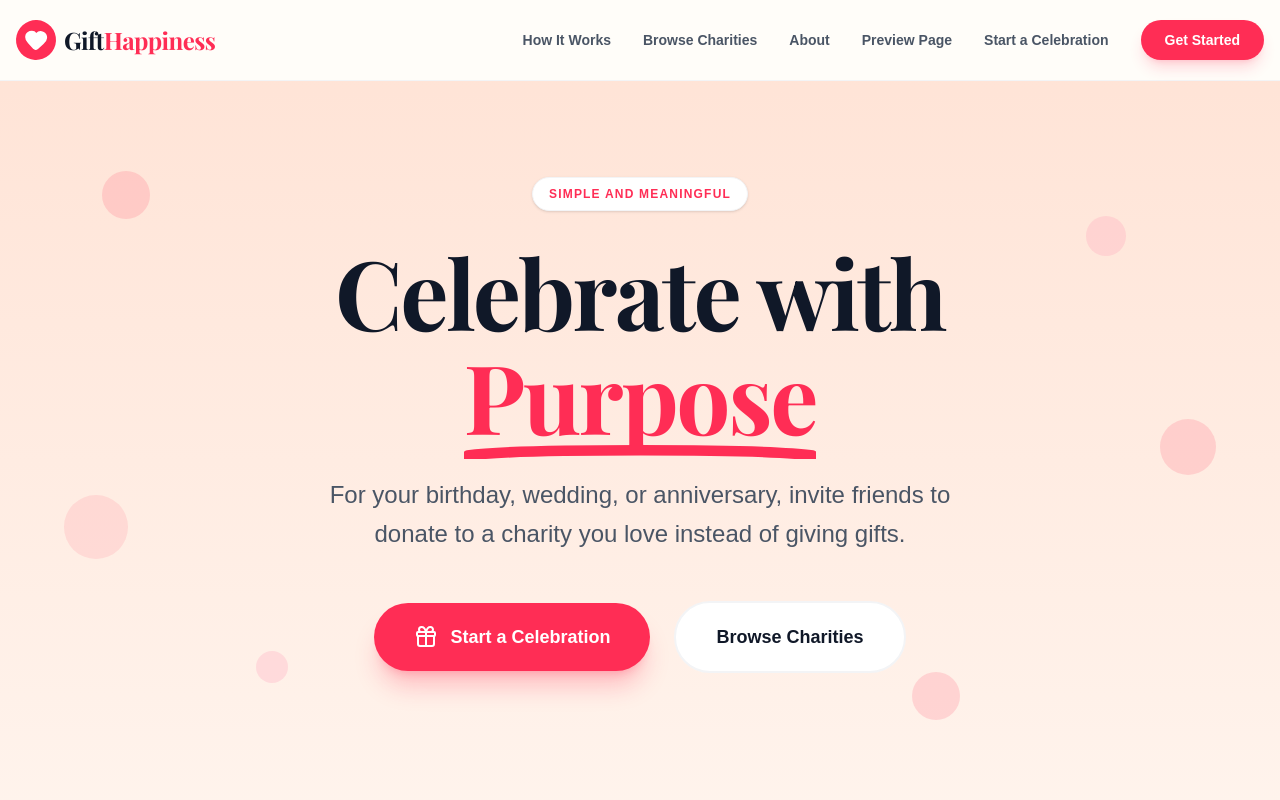
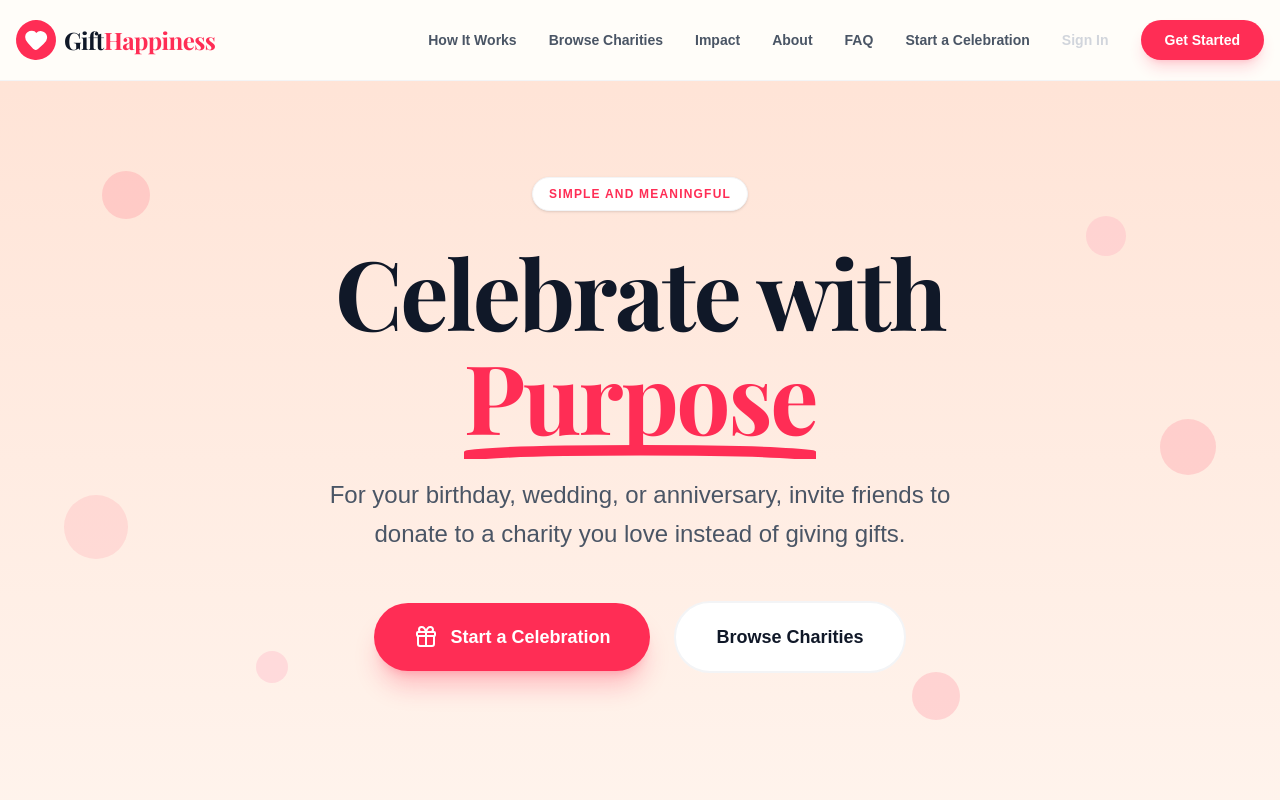
Before and after one commit to Bingeljell/gifthappiness, a Next.js app: page / in a window 1280 px wide. Shown: the top 800 px of the page. Built offline with nearby package versions, Linux system fonts and the light colour scheme.

Commit message:
Wire header/footer nav to match documented IA (Impact, FAQ, Sign In placeholder, footer legal/company links)

```diff
--- a/src/components/Footer.tsx
+++ b/src/components/Footer.tsx
@@ -24,13 +24,14 @@ export default function Footer() {
             </Link>
           </div>
 
-          <div className="md:col-start-3">
+          <div>
             <h3 className="text-xs font-bold text-gray-900 uppercase tracking-widest mb-8">Platform</h3>
             <ul className="flex flex-col gap-5">
               <li><Link href="/#how-it-works" className="text-gray-500 hover:text-primary-pink text-sm font-medium transition-colors">How It Works</Link></li>
               <li><Link href="/charities" className="text-gray-500 hover:text-primary-pink text-sm font-medium transition-colors">Browse Charities</Link></li>
               <li><Link href="/create" className="text-gray-500 hover:text-primary-pink text-sm font-medium transition-colors">Start a Celebration</Link></li>
               <li><Link href="/celebration" className="text-gray-500 hover:text-primary-pink text-sm font-medium transition-colors">Celebration Page</Link></li>
+              <li><Link href="/impact" className="text-gray-500 hover:text-primary-pink text-sm font-medium transition-colors">Transparency and SDGs</Link></li>
             </ul>
           </div>
 
@@ -39,6 +40,18 @@ export default function Footer() {
             <ul className="flex flex-col gap-5">
               <li><Link href="/about" className="text-gray-500 hover:text-primary-pink text-sm font-medium transition-colors">About Us</Link></li>
               <li><Link href="/about#faq" className="text-gray-500 hover:text-primary-pink text-sm font-medium transition-colors">FAQ</Link></li>
+              <li><Link href="/contact" className="text-gray-500 hover:text-primary-pink text-sm font-medium transition-colors">Contact</Link></li>
+              <li><Link href="/for-charities" className="text-gray-500 hover:text-primary-pink text-sm font-medium transition-colors">For Charities</Link></li>
+            </ul>
+          </div>
+
+          <div>
+            <h3 className="text-xs font-bold text-gray-900 uppercase tracking-widest mb-8">Legal</h3>
+            <ul className="flex flex-col gap-5">
+              <li><Link href="/privacy" className="text-gray-500 hover:text-primary-pink text-sm font-medium transition-colors">Privacy Policy</Link></li>
+              <li><Link href="/terms" className="text-gray-500 hover:text-primary-pink text-sm font-medium transition-colors">Terms of Service</Link></li>
+              <li><Link href="/refund-policy" className="text-gray-500 hover:text-primary-pink text-sm font-medium transition-colors">Refund/Donation Policy</Link></li>
+              <li><Link href="/charity-selection-policy" className="text-gray-500 hover:text-primary-pink text-sm font-medium transition-colors">Charity Selection Policy</Link></li>
             </ul>
           </div>
         </div>
--- a/src/components/Header.tsx
+++ b/src/components/Header.tsx
@@ -28,15 +28,24 @@ export default function Header() {
           <Link href="/charities" className="text-sm font-semibold text-gray-600 hover:text-primary-pink transition-colors">
             Browse Charities
           </Link>
+          <Link href="/impact" className="text-sm font-semibold text-gray-600 hover:text-primary-pink transition-colors">
+            Impact
+          </Link>
           <Link href="/about" className="text-sm font-semibold text-gray-600 hover:text-primary-pink transition-colors">
             About
           </Link>
-          <Link href="/celebration" className="text-sm font-semibold text-gray-600 hover:text-primary-pink transition-colors">
-            Preview Page
+          <Link href="/about#faq" className="text-sm font-semibold text-gray-600 hover:text-primary-pink transition-colors">
+            FAQ
           </Link>
           <Link href="/create" className="text-sm font-semibold text-gray-600 hover:text-primary-pink transition-colors">
             Start a Celebration
           </Link>
+          <span
+            className="text-sm font-semibold text-gray-300 cursor-not-allowed select-none"
+            title="Sign in is not available yet"
+          >
+            Sign In
+          </span>
           <Link href="/create" className="px-6 py-2.5 rounded-full bg-primary-pink text-sm font-bold text-white hover:bg-primary-pink/90 transition-all shadow-lg shadow-primary-pink/20">
             Get Started
           </Link>
@@ -60,15 +69,21 @@ export default function Header() {
           <Link href="/charities" className="text-xl font-bold text-gray-900" onClick={() => setIsMenuOpen(false)}>
             Browse Charities
           </Link>
+          <Link href="/impact" className="text-xl font-bold text-gray-900" onClick={() => setIsMenuOpen(false)}>
+            Impact
+          </Link>
           <Link href="/about" className="text-xl font-bold text-gray-900" onClick={() => setIsMenuOpen(false)}>
             About
           </Link>
-          <Link href="/celebration" className="text-xl font-bold text-gray-900" onClick={() => setIsMenuOpen(false)}>
-            Preview Page
+          <Link href="/about#faq" className="text-xl font-bold text-gray-900" onClick={() => setIsMenuOpen(false)}>
+            FAQ
           </Link>
           <Link href="/create" className="text-xl font-bold text-gray-900" onClick={() => setIsMenuOpen(false)}>
             Start a Celebration
           </Link>
+          <span className="text-xl font-bold text-gray-300" title="Sign in is not available yet">
+            Sign In
+          </span>
         </div>
       )}
     </header>
```
